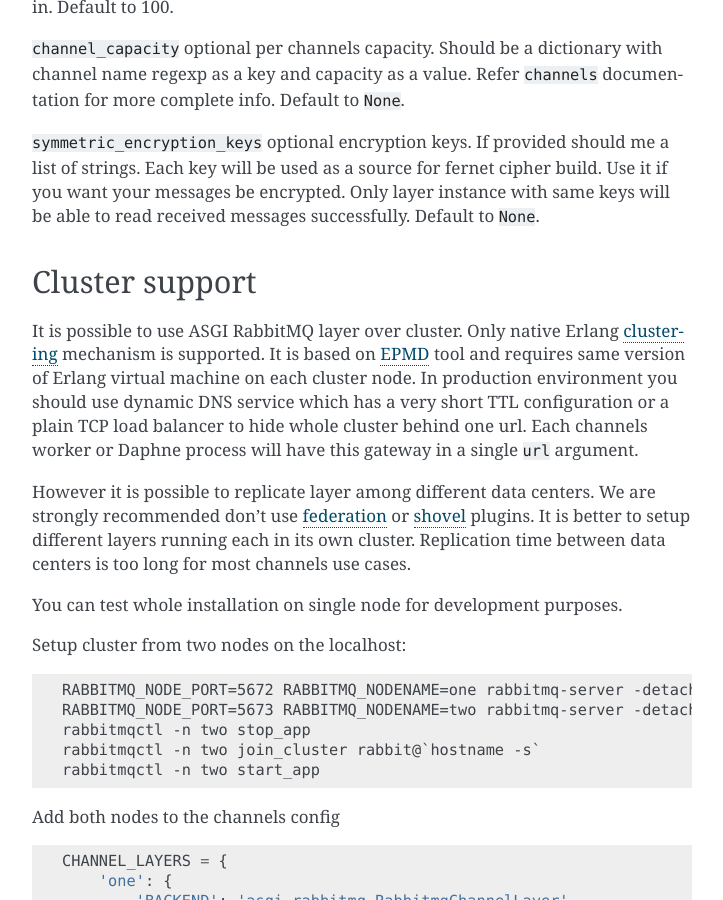
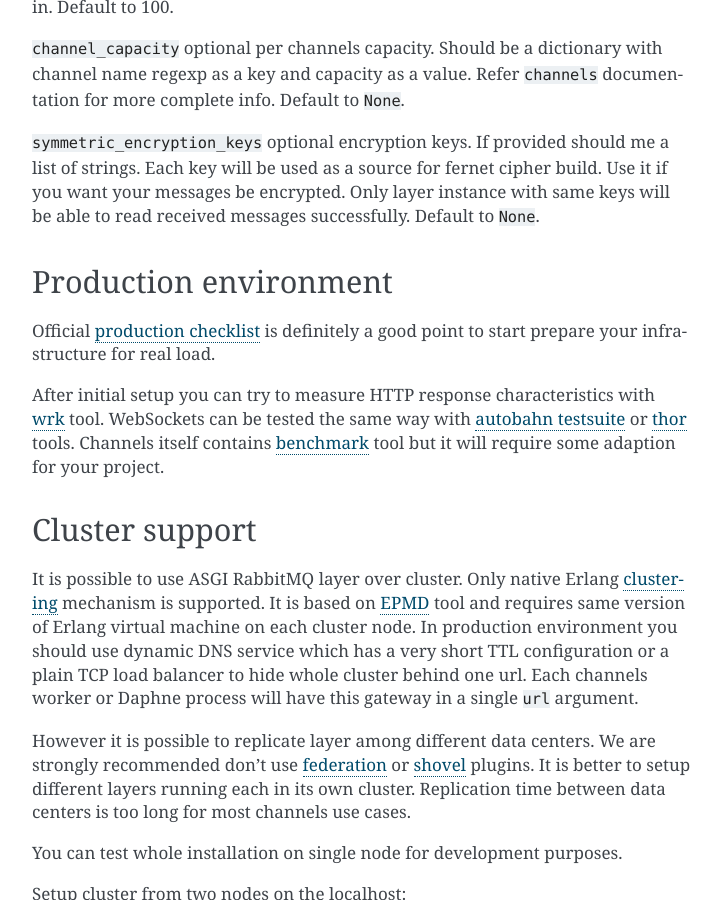
Before and after one commit to seanwu95/asgi_rabbitmq, a Sphinx documentation site: the page built from docs/usage.rst, in a window 1280 px wide and 900 px high, scrolled down 869 px. Shown: the whole window, without its empty margins (388-1111 px from the left). Built offline with Sphinx 7.4.7, drawn with Linux system fonts in a browser that asks for light colours; pages that are not in the unit, such as notebooks, are missing from menus; some of the changed text lies outside the part shown.

Commit message:
Document production checklist.

```diff
--- a/docs/usage.rst
+++ b/docs/usage.rst
@@ -52,6 +52,17 @@
 fernet cipher build.  Use it if you want your messages be encrypted.
 Only layer instance with same keys will be able to read received
 messages successfully.  Default to ``None``.
+
+Production environment
+----------------------
+
+Official `production checklist`_ is definitely a good point to start
+prepare your infrastructure for real load.
+
+After initial setup you can try to measure HTTP response
+characteristics with wrk_ tool.  WebSockets can be tested the same way
+with `autobahn testsuite`_ or thor_ tools.  Channels itself contains
+benchmark_ tool but it will require some adaption for your project.
 
 Cluster support
 ---------------
@@ -129,6 +140,11 @@
 -----------------
 
 .. _pika urlparameters: http://pika.readthedocs.io/en/latest/modules/parameters.html#urlparameters
+.. _production checklist: https://www.rabbitmq.com/production-checklist.html
+.. _wrk: https://github.com/wg/wrk
+.. _autobahn testsuite: https://github.com/crossbario/autobahn-testsuite
+.. _thor: https://github.com/observing/thor
+.. _benchmark: https://github.com/django/channels/blob/master/testproject/benchmark.py
 .. _clustering: https://www.rabbitmq.com/clustering.html
 .. _epmd: http://erlang.org/doc/man/epmd.html
 .. _federation: https://www.rabbitmq.com/federation.html
```
